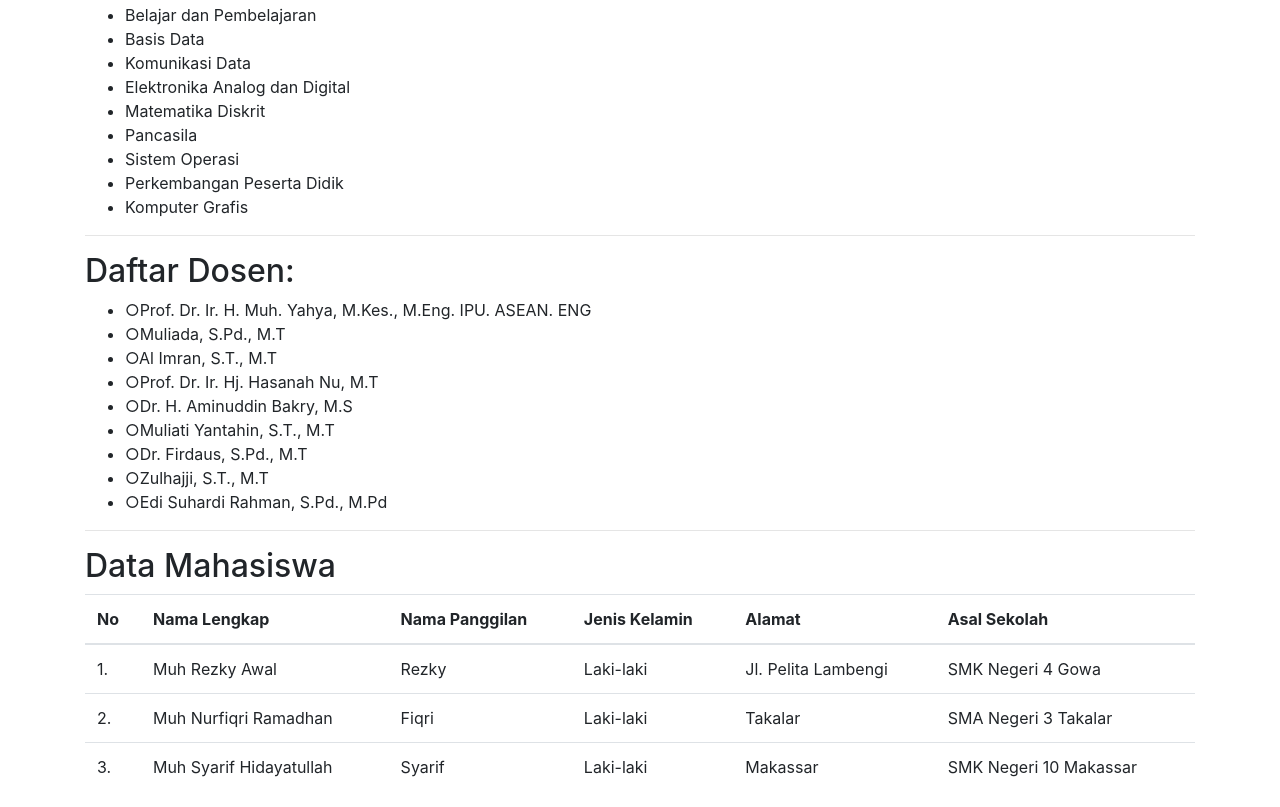
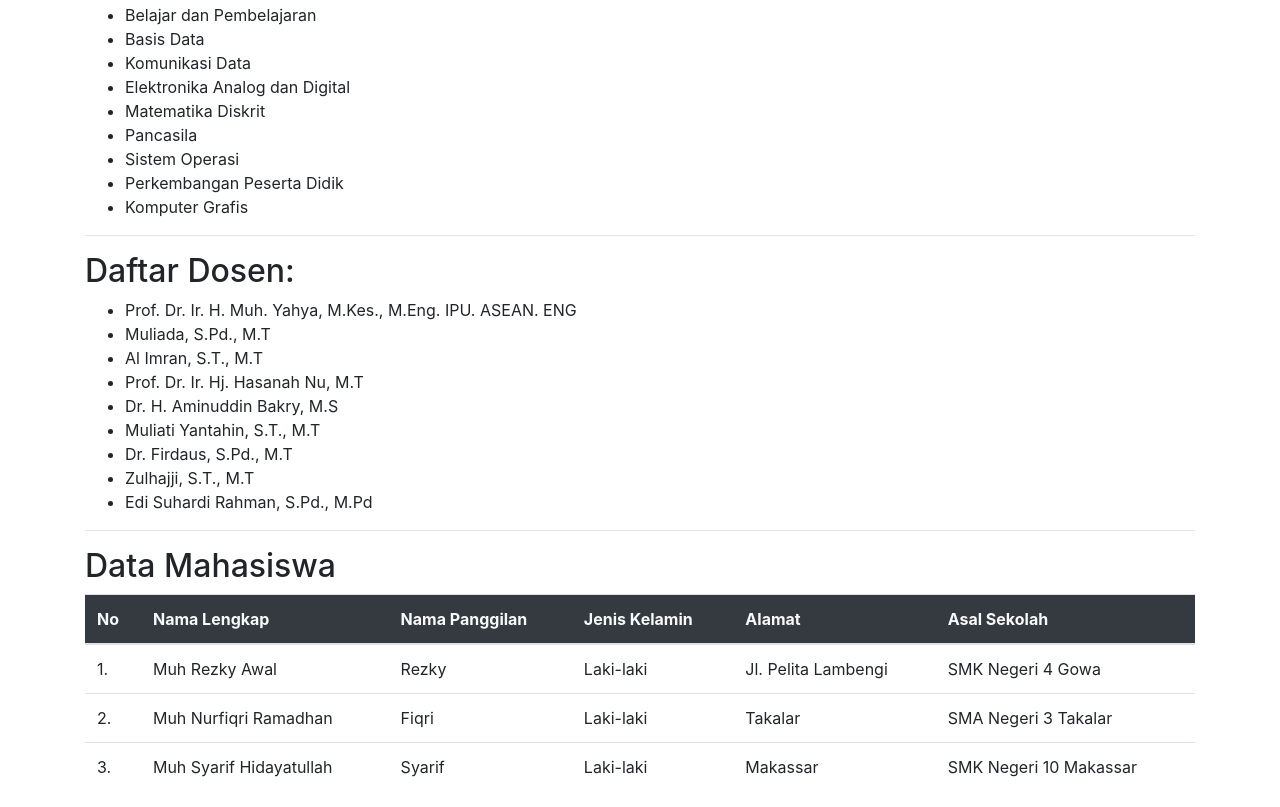
Before and after one commit to MuhRezkyAwal/MuhRezkyAwal.github.io, a plain HTML site: page artikel.html in a window 1280 px wide. Shown: the part 716-1523 px from the top of the page. Drawn offline with nearby package versions, Linux system fonts and the light colour scheme; a web font is replaced by a local one.

Commit message:
first commit

```diff
--- a/artikel.html
+++ b/artikel.html
@@ -56,21 +56,21 @@
         <hr>
         <h2>Daftar Dosen:</h2>
         <ul>
-            <li>&#9675;Prof. Dr. Ir. H. Muh. Yahya, M.Kes., M.Eng. IPU. ASEAN. ENG</li>
-            <li>&#9675;Muliada, S.Pd., M.T</li>
-            <li>&#9675;Al Imran, S.T., M.T</li>
-            <li>&#9675;Prof. Dr. Ir. Hj. Hasanah Nu, M.T</li>
-            <li>&#9675;Dr. H. Aminuddin Bakry, M.S</li>
-            <li>&#9675;Muliati Yantahin, S.T., M.T</li>
-            <li>&#9675;Dr. Firdaus, S.Pd., M.T</li>
-            <li>&#9675;Zulhajji, S.T., M.T</li>
-            <li>&#9675;Edi Suhardi Rahman, S.Pd., M.Pd</li>
+            <li>Prof. Dr. Ir. H. Muh. Yahya, M.Kes., M.Eng. IPU. ASEAN. ENG</li>
+            <li>Muliada, S.Pd., M.T</li>
+            <li>Al Imran, S.T., M.T</li>
+            <li>Prof. Dr. Ir. Hj. Hasanah Nu, M.T</li>
+            <li>Dr. H. Aminuddin Bakry, M.S</li>
+            <li>Muliati Yantahin, S.T., M.T</li>
+            <li>Dr. Firdaus, S.Pd., M.T</li>
+            <li>Zulhajji, S.T., M.T</li>
+            <li>Edi Suhardi Rahman, S.Pd., M.Pd</li>
         </ul>
         <hr>
         <h2>Data Mahasiswa</h2>
         <table class="table">
             <thead>
-                <tr>
+                <tr class="table bg-dark text-light">
                     <th>No</th>
                     <th>Nama Lengkap</th>
                     <th>Nama Panggilan</th>
```
